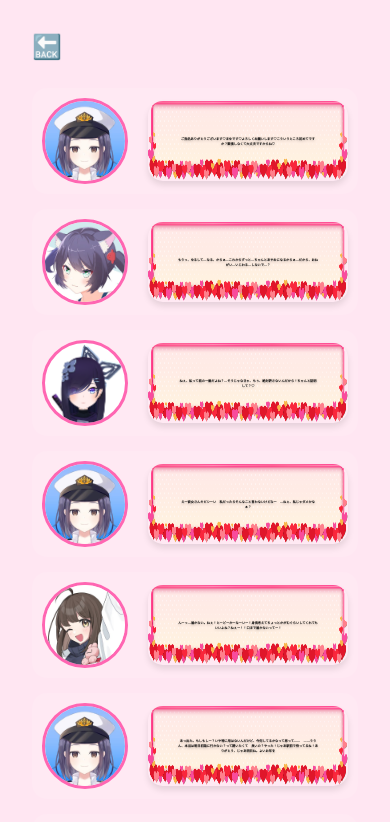
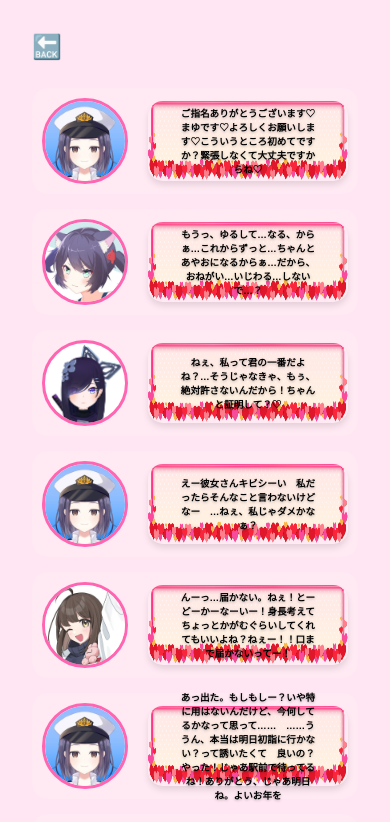
Before and after one commit to nanoroku/chrosuko-button, a React (Vite) app: page /chrosuko-button/heart in a window 390 px wide. Shown: the top 822 px of the page. Built offline with nearby package versions, Linux system fonts and the light colour scheme.

Commit message:
Update HeartPage.css

```diff
--- a/src/components/HeartPage.css
+++ b/src/components/HeartPage.css
@@ -1,6 +1,6 @@
 @media (max-width: 600px) {
     .heart-grid .button-label {
-        font-size: 0.2rem !important;
+        font-size: 0.6rem !important;
         /* Reduced from 1.2rem. Using !important to ensure override if needed, though specific selector should work */
     }
 }
```
